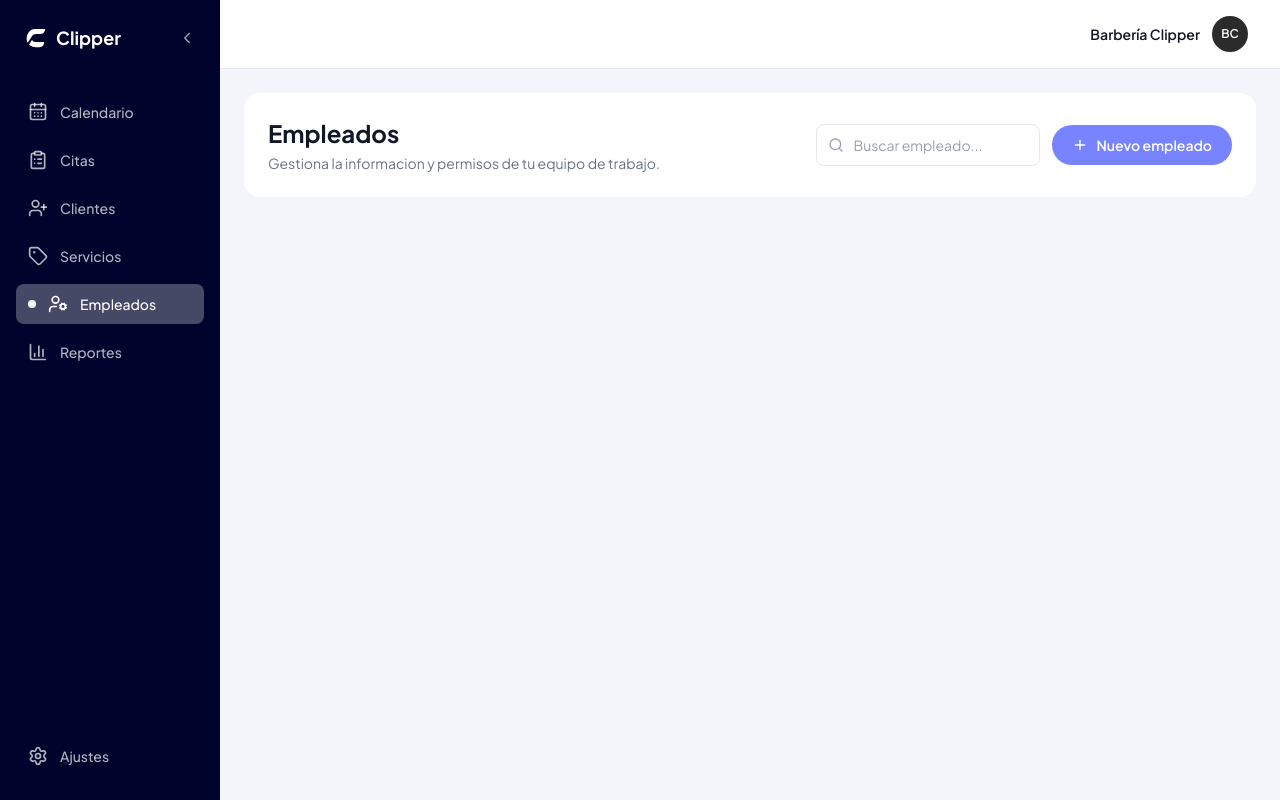
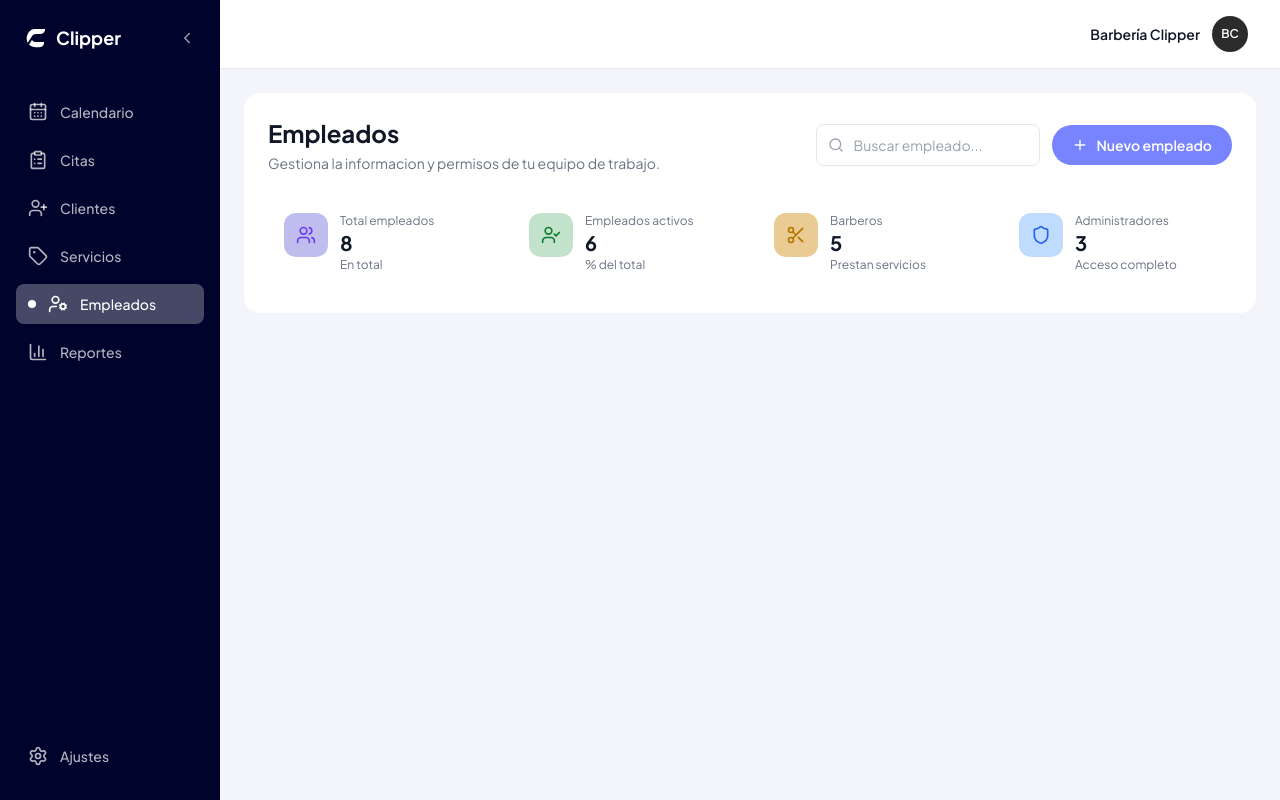
Before and after one commit to AndresRios123/Clipper-frontend, a React (Vite) app: page /empleados in a window 1280 px wide. Built offline with nearby package versions, Linux system fonts and the light colour scheme.

Commit message:
agregadas tarjetas informativas en página de empleados

```diff
--- a/src/components/EmployeesView/EmployeesHeader.tsx
+++ b/src/components/EmployeesView/EmployeesHeader.tsx
@@ -1,6 +1,7 @@
 import { useState } from "react";
-import { Plus } from "lucide-react";
+import { Plus, Users, UserCheck, Scissors, Shield } from "lucide-react";
 import SearchInput from "../SearchInput/SearchInput";
+import StatCard from "../StatCard/StatCard";
 
 type EmployeesHeaderProps = {
   onNewEmployee?: () => void;
@@ -10,7 +11,7 @@ const EmployeesHeader = ({ onNewEmployee }: EmployeesHeaderProps) => {
   const [searchTerm, setSearchTerm] = useState("");
 
   return (
-    <div className="bg-white rounded-2xl p-6">
+    <div className="bg-white rounded-2xl p-6 flex flex-col gap-6">
       <div className="flex flex-col sm:flex-row sm:items-center sm:justify-between gap-4">
         <div>
           <h1 className="text-2xl font-bold text-gray-900">Empleados</h1>
@@ -36,6 +37,38 @@ const EmployeesHeader = ({ onNewEmployee }: EmployeesHeaderProps) => {
           </button>
         </div>
       </div>
+
+      {/* Estadísticas */}
+      <div className="grid grid-cols-2 lg:grid-cols-4 gap-4">
+        <StatCard
+          icon={<Users size={20} style={{ color: "#723AF3" }} />}
+          iconBgColor="#BFBDED"
+          label="Total empleados"
+          value={8}
+          bottomLabel="En total"
+        />
+        <StatCard
+          icon={<UserCheck size={20} style={{ color: "#0C7D31" }} />}
+          iconBgColor="#C3E2CC"
+          label="Empleados activos"
+          value={6}
+          bottomLabel="% del total"
+        />
+        <StatCard
+          icon={<Scissors size={20} style={{ color: "#B57600" }} />}
+          iconBgColor="#E9CB93"
+          label="Barberos"
+          value={5}
+          bottomLabel="Prestan servicios"
+        />
+        <StatCard
+          icon={<Shield size={20} style={{ color: "#2563EB" }} />}
+          iconBgColor="#BFDBFE"
+          label="Administradores"
+          value={3}
+          bottomLabel="Acceso completo"
+        />
+      </div>
     </div>
   );
 };
--- a/src/components/StatCard/StatCard.tsx
+++ b/src/components/StatCard/StatCard.tsx
@@ -4,9 +4,10 @@ type StatCardProps = {
   icon: ReactNode;
   label: string;
   value: string | number;
-  changePercentage: number;
+  changePercentage?: number;
   iconBgColor: string;
   comparisonLabel?: string;
+  bottomLabel?: string;
 };
 
 const StatCard = ({
@@ -16,8 +17,9 @@ const StatCard = ({
   changePercentage,
   iconBgColor,
   comparisonLabel = "vs. mes anterior",
+  bottomLabel,
 }: StatCardProps) => {
-  const isPositive = changePercentage >= 0;
+  const isPositive = changePercentage !== undefined ? changePercentage >= 0 : true;
 
   return (
     <div className="bg-white rounded-2xl p-4 flex flex-col md:flex-row md:items-start gap-3">
@@ -31,6 +33,9 @@ const StatCard = ({
       <div className="flex flex-col">
         <p className="text-xs text-gray-500">{label}</p>
         <p className="text-lg md:text-xl font-bold text-gray-900">{value}</p>
+        {bottomLabel ? (
+          <p className="text-xs text-gray-500">{bottomLabel}</p>
+        ) : (
           <p className="text-xs text-gray-500">
             <span
               className="font-semibold"
@@ -41,6 +46,7 @@ const StatCard = ({
             </span>{" "}
             {comparisonLabel}
           </p>
+        )}
       </div>
     </div>
   );
```
Lines whose indentation alone changed are shown as unchanged.
